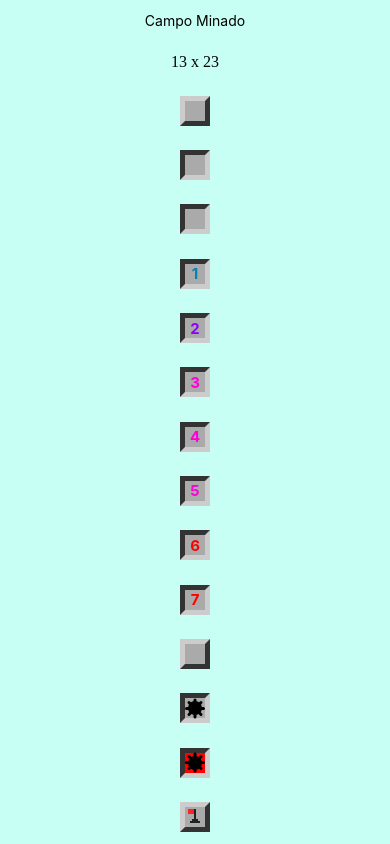
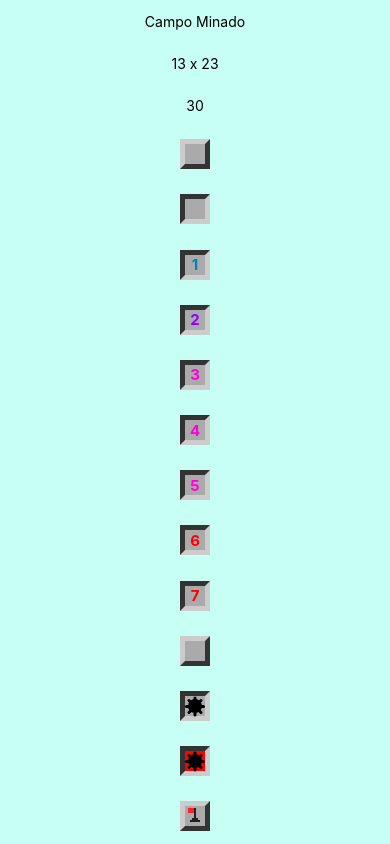
Before and after one commit to LauraaPaiva/expoStart, a React Native app in the folder CampoMinado/: screen / in a window 390 px wide. Built offline with nearby package versions, Linux system fonts and the light colour scheme.

Commit message:
Construção do board

```diff
--- a/CampoMinado/App.js
+++ b/CampoMinado/App.js
@@ -5,16 +5,39 @@
 import params from "./src/params";
 import Field from "./src/components/Field";
 import Flag from "./src/components/Flag";
+import MineFiled from "./src/components/MineFiled";
+import { createMineBoard } from "./src/functions";
 
 export default class App extends Component {
+  constructor(props) {
+    super(props);
+    this.state = this.createState();
+  }
+
+  minesAmount = () => {
+    const rows = params.getRowsAmount();
+    const cols = params.getColumnsAmount();
+    return Math.ceil(rows * cols * params.difficultLevel);
+  };
+
+  createState = () => {
+    const rows = params.getRowsAmount();
+    const cols = params.getColumnsAmount();
+    return {
+      board: createMineBoard(rows, cols, this.minesAmount()),
+    };
+  };
+
   render() {
     return (
       <View style={styles.container}>
         <Text>Campo Minado</Text>
-        {params.getColumnsAmount()} x {params.getRowsAmount()}
+        <Text>
+          {params.getColumnsAmount()} x {params.getRowsAmount()}
+        </Text>
+        <Text>{this.minesAmount()}</Text>
         <StatusBar style="auto" />
         <Field />
-        <Field opened />
         <Field opened />
         <Field opened nearMines={1} />
         <Field opened nearMines={2} />
--- /dev/null
+++ b/CampoMinado/src/components/MineFiled.js
@@ -0,0 +1,21 @@
+import React from "react";
+import { View, Text, StyleSheet } from "react-native";
+import Field from "./Field";
+
+export default (props) => {
+  const rows = props.board.map((row, r) => {
+    const column = row.map((field, c) => {
+      return <Field {...field} key={c} />;
+    });
+    return <View style={styles.container}>{column}</View>;
+  });
+
+  return <View key={r}>{rows}</View>;
+};
+
+const styles = StyleSheet.create({
+  container: {
+    // flexDirection: "row",
+    backgroundColor: "#eee",
+  },
+});
```
